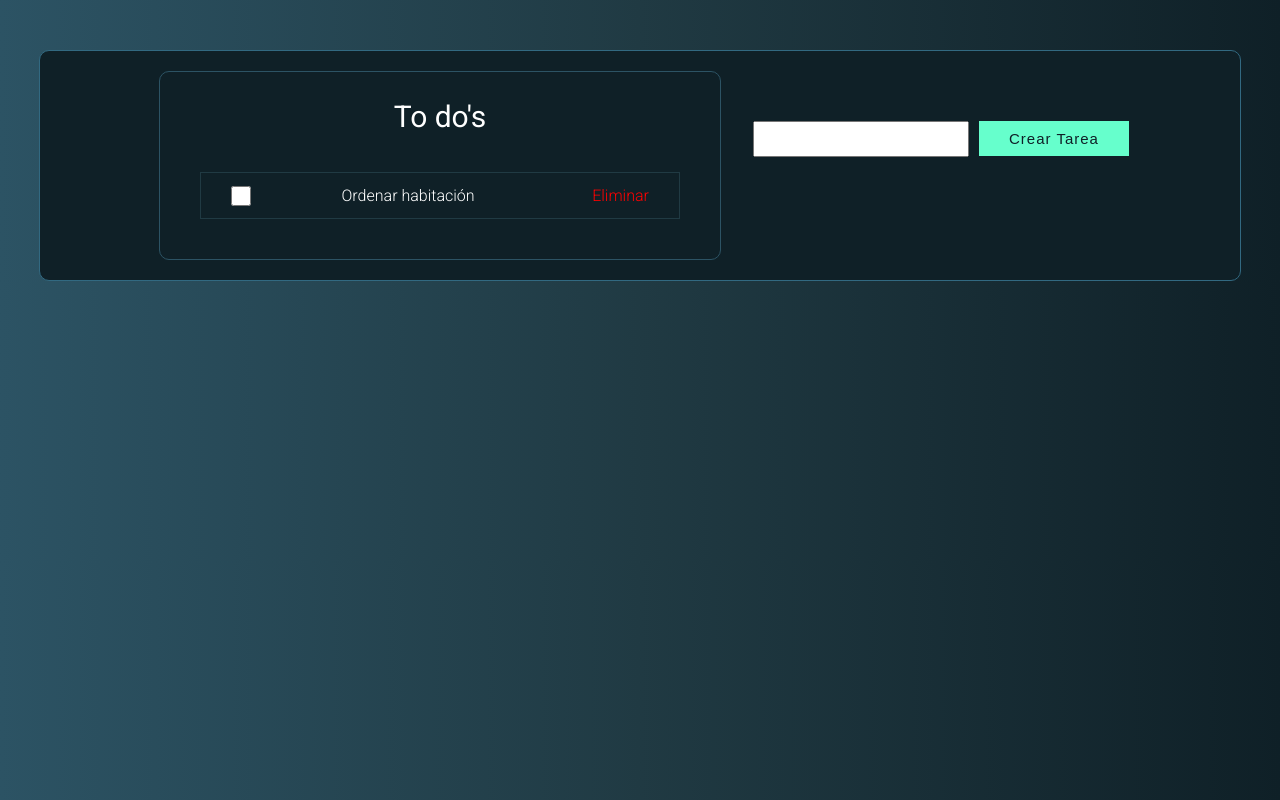
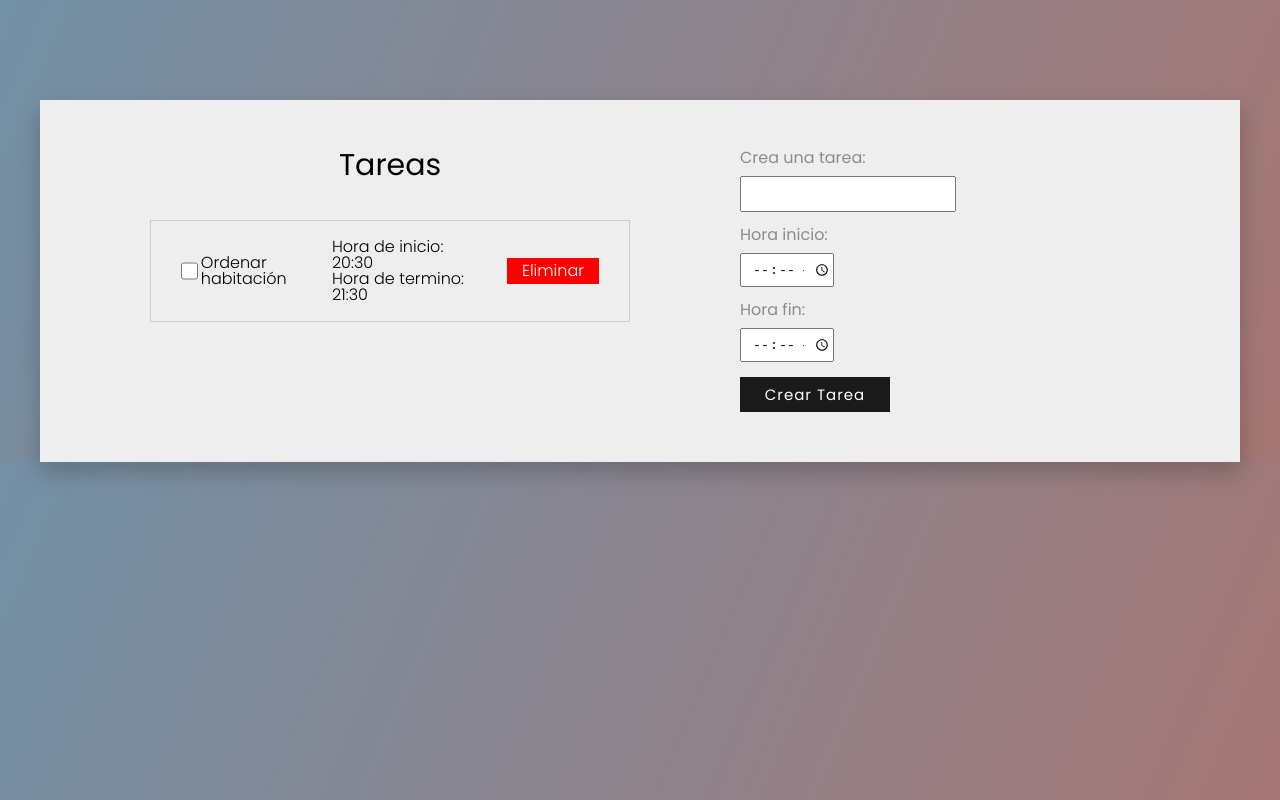
Before and after one commit to fabianmartinezcaro/todolist-app, a plain HTML site: page index.html in a window 1280 px wide. Drawn offline with Linux system fonts and the light colour scheme.

```diff
--- a/css/style.css
+++ b/css/style.css
@@ -1,48 +1,59 @@
 body{
-    font: 'Roboto', sans-serif;
+    font: 'Poppins', sans-serif;
     display: flex;
     justify-content: center;
 
-    background: #0F2027;  /* fallback for old browsers */
-    background: -webkit-linear-gradient(to right, #2C5364, #203A43, #0F2027);  /* Chrome 10-25, Safari 5.1-6 */
-    background: linear-gradient(to right, #2C5364, #203A43, #0F2027); /* W3C, IE 10+/ Edge, Firefox 16+, Chrome 26+, Opera 12+, Safari 7+ */
+    background: linear-gradient(112.87deg, #7390A5 0%, #A57673 100%);
+}
+
+.error{
+    background-color: red;
+    color: white;
+    height: 70px;
+    width: 100px;
+}
+
+.correcto{
+    background-color: #00e673;
+    color: #1a1a1a;
+    height: 70px;
+    width: 100px;
 }
 
 .contenedor-todos{
-    color: white;
-    background-color: #0F2027;
-    border: 1px solid #326981;
-    border-radius: 10px;
+    color: black;
+    background-color: #eeeeee;
+    box-shadow: 0px 10px 23px 0px rgba(0,0,0,0.2);
 
     display: flex;
     justify-content: center;
     flex-direction: row;
     width: 1200px;
     height: auto;
-    margin-top: 50px;
+    margin-top: 100px;
 }
 
 .lista-todos{
 
-    border: 1px solid #2C5364;
-
     display: flex;
     flex-direction: column;
     justify-content:right;
-    border-radius: 10px;
     width: 500px;
     height: auto;
     padding: 30px;
     margin: 20px;
 
-    font-family: 'Roboto', sans-serif;
+    font-family: 'Poppins', sans-serif;
+
 }
 
 .lista-todos h1{
+
     display: flex;
     justify-content: center;
     font-size: 30px;
     font-weight: 400;
+
 }
 
 #todos{
@@ -51,21 +62,47 @@ body{
 
 .formulario{
     display: flex;
+    flex-direction: column;
     padding-top: 70px;
     justify-content: center;
     width: 400px;
+    padding: 30px;
+    margin: 20px;
+    font-family: 'Poppins', sans-serif;
+}
+
+.formulario p{
+    color: #8c8c8c;
+    padding-bottom: 10px;
 }
 
 .formulario button{
-    background-color: #66ffcc;
-    color: #0f2027;
+    background-color: #1a1a1a;
+    color: white;
     border: none;
     width: 150px;
     height: 35px;
+    margin-top: 15px;
 
     font-size: 15px;
-    font-weight: 300;
+    font-weight: 400;
     letter-spacing: 1px;
+    font-family: 'Poppins', sans-serif;
+}
+
+.formulario button:hover{
+    transition: 0.3s;
+    background-color: #00cc99;
+    color: #1a1a1a;
+    border: none;
+    width: 150px;
+    height: 35px;
+    margin-top: 15px;
+
+    font-size: 15px;
+    font-weight: 400;
+    letter-spacing: 1px;
+    font-family: 'Poppins', sans-serif;
 }
 
 .formulario input{
@@ -73,6 +110,14 @@ body{
     height: 30px;
     padding-left: 10px;
     margin-right: 10px;
+}
+
+#tiempo-todo p{
+    margin-top: 15px;
+}
+
+#tiempo-todo input{
+    width: 80px;
 }
 
 
@@ -85,14 +130,20 @@ body{
 
 .test{
     margin: 10px;
-    border: 1px solid #203A43;
-    height: 45px;
+    border: 1px solid #cccccc;
+    height: 100px;
     display: flex;
     flex-direction: row;
     justify-content: space-between;
     align-items: center;
 
     font-weight: 300;
+}
+
+.test:hover{
+    transition: 0.3s;
+    box-shadow: 0px 5px 13px 0px rgba(0,0,0,0.2);
+    border: 1px solid transparent;
 }
 
 .test input{
@@ -102,8 +153,10 @@ body{
 }
 
 .test a{
+    background-color: red;
+    padding: 5px 15px 5px 15px;
     text-decoration: none;
-    color: red;
+    color: white;
     margin-left: 30px;
     margin-right: 30px;
 }
--- a/index.html
+++ b/index.html
@@ -10,27 +10,44 @@
     <!-- FONT -->
     <link rel="preconnect" href="https://fonts.googleapis.com">
     <link rel="preconnect" href="https://fonts.gstatic.com" crossorigin>
-    <link href="https://fonts.googleapis.com/css2?family=Roboto:wght@100;300;400;500;700&display=swap" rel="stylesheet">
+    <link href="https://fonts.googleapis.com/css2?family=Poppins:ital,wght@0,100;0,200;0,300;0,400;0,500;0,600;0,700;1,200;1,300;1,400;1,500&display=swap" rel="stylesheet">
 </head>
 <body>
     <div id="contenedor-todos" class="contenedor-todos">
         <!-- Lista de todos -->
         <div class="lista-todos">
-            <h1>To do's</h1>
+            <h1>Tareas</h1>
             <div id="todos">
+                <!-- DIV DE TESTEO (DIV DE SCRIPTING) -->
                 <div class="test">
                     <input id="checkbox" type="checkbox">
                     <p>Ordenar habitación</p>
+                    <div class="timing">
+                        <p>Hora de inicio: 20:30</p>
+                        <p>Hora de termino: 21:30</p>
+                    </div>
                     <a href="#">Eliminar</a>
                 </div>
             </div>
 
         </div>
         <!-- Formulario para los todos -->
-        <form id="formulario" class="formulario" action="submit">
-            <input type="text">
-            <button>Crear Tarea</button>
-        </form>
+        <div id="container-form-stats">
+            <form id="formulario" class="formulario">
+                <div>
+                    <p>Crea una tarea:</p>
+                    <input id="todo" name="todo" type="text">
+                    <div id="tiempo-todo">
+                        <p>Hora inicio:</p>
+                        <input id="horaInicio" name="horaInicio" type="time">
+                        <p>Hora fin:</p>
+                        <input id="horaTermino" name="horaTermino" type="time">
+                    </div>
+                    <button action="submit">Crear Tarea</button>
+                </div>
+
+            </form>
+        </div>
     </div>
     <script src="/js/app.js" type="module"></script>
 </body>
--- a/js/classes/App.js
+++ b/js/classes/App.js
@@ -1,9 +1,16 @@
+import {agregarToDo, verificarTarea} from '../funciones.js'
+import { inputToDo } from '../selectores.js'
+
 export default class App{
+
     constructor(){
         this.startApp()
     }
 
     startApp(){
+        inputToDo.addEventListener('input', verificarTarea)
+
+
         formulario.addEventListener('submit', () => agregarToDo)
     }
 
--- a/js/classes/UI.js
+++ b/js/classes/UI.js
@@ -0,0 +1,17 @@
+export default class UI{
+
+    mostrarAlerta(contenedor, mensaje, alerta){
+
+        if(alerta === 'error'){
+            const divAlerta = document.createElement('DIV');
+            div.classList.add('error');
+            div.textContent = mensaje;
+        }else{
+            const divAlerta = document.createElement('DIV');
+            div.classList.add('correcto');
+            div.textContent = mensaje;
+        }
+
+    }
+
+}
--- /dev/null
+++ b/js/funciones.js
@@ -0,0 +1,34 @@
+import { inputToDo, formulario, inputHoraInicio, inputHoraTermino } from "./selectores.js";
+import UI from './classes/UI.js';
+
+// Instancias
+const ui = new UI();
+
+// Objeto Tarea
+const objetoTarea = {
+    tarea: '',
+    horaInicio: '',
+    horaTermino: ''
+}
+
+export function verificarTarea(evento){
+    objetoTarea[evento.target.name] = evento.target.value;
+}
+
+export function agregarToDo(evento){
+    evento.preventDefault();
+
+    if(inputToDo === '' || inputHoraInicio === '' || inputHoraTermino === ''){
+        ui.mostrarAlerta(formulario, 'Por favor, indique una tarea.', 'error');
+        return;
+    }
+
+}
+
+export function eliminarToDo(){
+    console.log(inputToDo.target.value)
+}
+
+export function crearDB(){
+
+}
--- a/js/selectores.js
+++ b/js/selectores.js
@@ -1 +1,6 @@
+
+export const contenedorToDos = document.querySelector('#todos');
 export const formulario = document.querySelector('#formulario');
+export const inputToDo = document.querySelector('#todo');
+export const inputHoraInicio = document.querySelector('#horaInicio');
+export const inputHoraTermino = document.querySelector('#horaTermino');
```
